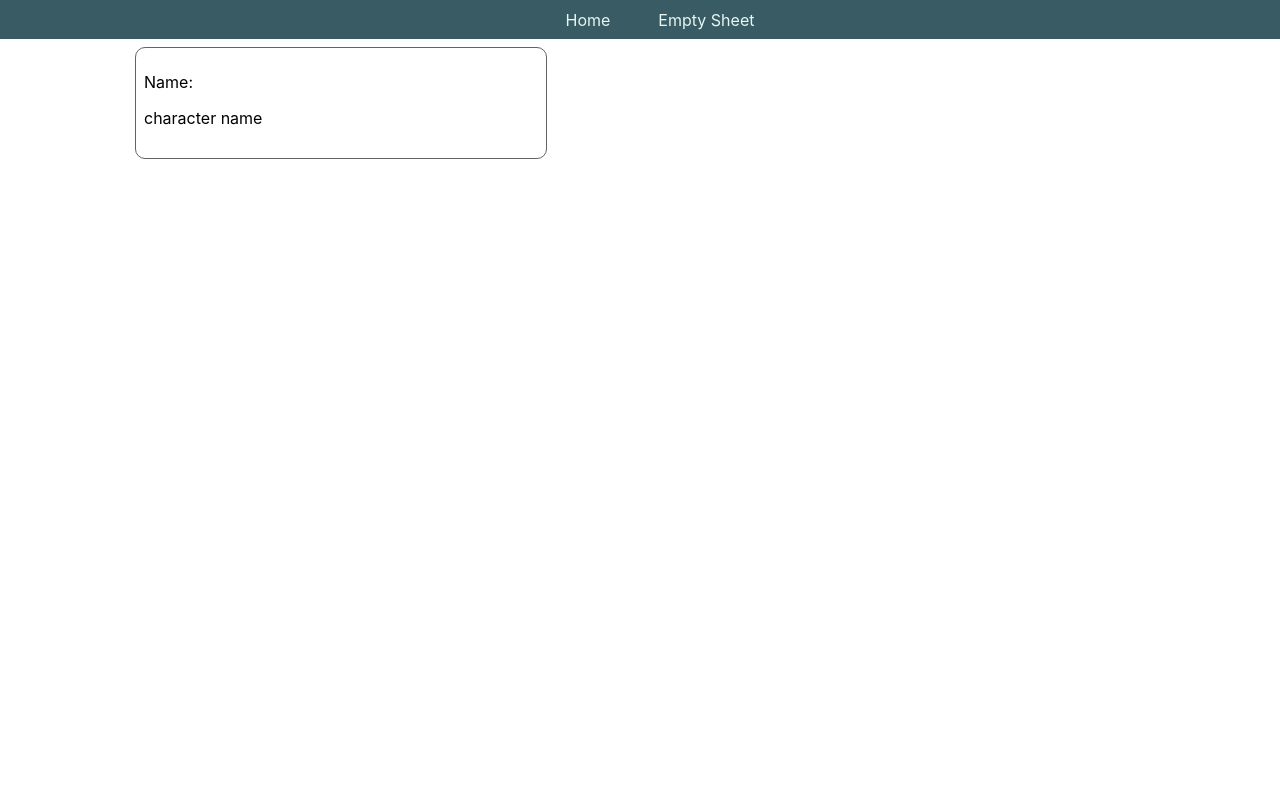
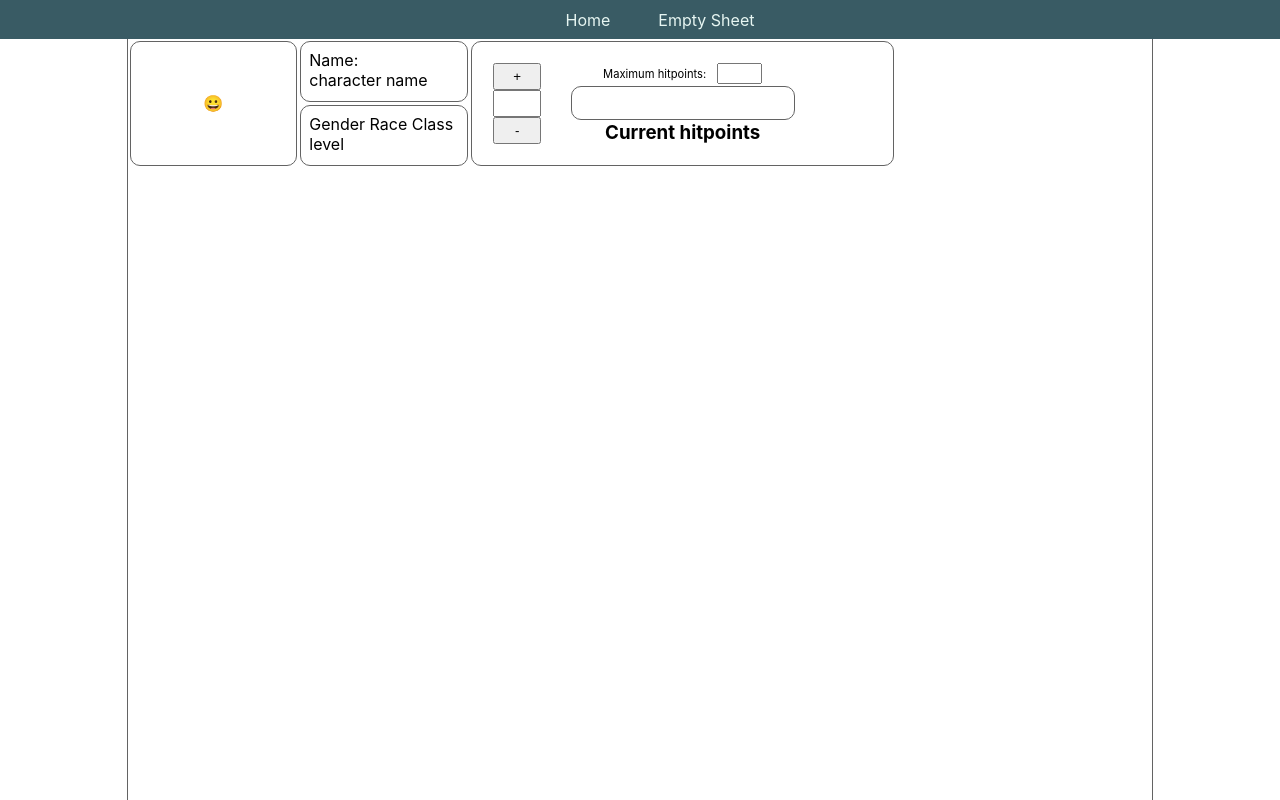
Before and after one commit to mikkoof/dnd, a Next.js app: page /Sheet in a window 1280 px wide. Shown: the top 800 px of the page. Built offline with nearby package versions, Linux system fonts and the light colour scheme.

Commit message:
Add box for hitpoints

```diff
--- /dev/null
+++ b/app/Sheet/(components)/characterIconBox.tsx
@@ -0,0 +1,9 @@
+import styles from '../sheet.module.css'
+export default function CharacterIconBox() {
+
+  return (
+    <div className={`${styles.cell} ${styles.characterIconBox}`}>
+      😀
+    </div>
+  )
+}
--- /dev/null
+++ b/app/Sheet/(components)/characterInfoBox.tsx
@@ -0,0 +1,12 @@
+import { useContext } from 'react'
+import { CharacterContext } from '../context'
+import styles from '../sheet.module.css'
+export default function NameBox() {
+
+  return (
+    <div className={`${styles.cell} ${styles.characterInfoBox}`}>
+      <p>Gender Race Class</p>
+      <p>level </p>
+    </div>
+  )
+}
--- /dev/null
+++ b/app/Sheet/(components)/healthBox.tsx
@@ -0,0 +1,22 @@
+import styles from '../sheet.module.css'
+export default function HealthBox() {
+
+  return (
+    <div className={`${styles.cell} ${styles.healthBox}`}>
+      <div className={styles.healthInput}>
+        <button>+</button>
+        <input />
+        <button>-</button>
+      </div>
+      <div className={styles.health}>
+        <div className={styles.maxHealth}>
+          <p>Maximum hitpoints: </p><input></input>
+        </div>
+        <div className={styles.currentHealth}>
+          <div className={`${styles.cell}`} ></div>
+          <h3>Current hitpoints</h3>
+        </div>
+      </div>
+    </div >
+  )
+}
--- /dev/null
+++ b/app/Sheet/(components)/nameBox.tsx
@@ -0,0 +1,17 @@
+import styles from '../sheet.module.css'
+
+export default function NameBox() {
+  return (
+    <div className={`${styles.cell} ${styles.nameBox}`}>
+      <p>Name:</p> <NameTextInput />
+    </div>
+  )
+};
+
+function NameTextInput() {
+
+
+  return (
+    <span>character name</span>
+  )
+};
--- a/app/Sheet/nameField.tsx
+++ /dev/null
@@ -1,10 +0,0 @@
-import styles from './sheet.module.css'
-
-export default function NameBox() {
-  return (
-    <div className={`${styles.cell} ${styles.nameBox}`}>
-      <p>Name:</p>
-      <p>character name</p>
-    </div>
-  )
-}
--- a/app/Sheet/page.tsx
+++ b/app/Sheet/page.tsx
@@ -1,10 +1,17 @@
-import NameBox from './nameField'
+import CharacterIconBox from './(components)/characterIconBox'
+import CharacterInfoBox from './(components)/characterInfoBox'
+import HealthBox from './(components)/healthBox'
+import NameBox from './(components)/nameBox'
 import styles from './sheet.module.css'
 
 export default function Sheet() {
   return (
     <div className={styles.sheet}>
+      {/* header */}
+      <CharacterIconBox />
       <NameBox />
+      <CharacterInfoBox />
+      <HealthBox />
     </div>
   )
 }
--- a/app/Sheet/sheet.module.css
+++ b/app/Sheet/sheet.module.css
@@ -4,6 +4,8 @@
   display: grid;
   grid-template-columns: repeat(12, 1fr [col-start]);
   grid-template-rows: repeat(24, 4rem [row-start]);
+  border-left: 1px solid #636363;
+  border-right: 1px solid #636363;
 }
 
 .cell {
@@ -14,10 +16,76 @@
   border: 1px solid #636363;
   border-radius: 10px;
 }
+.nameBox {
+  grid-column: span 2;
+  grid-row: 1 / 2;
+  padding: 0.5rem;
+}
+.nameBox p {
+  margin: 0;
+}
 
-.nameBox {
-  grid-column: 1 / 6;
-  grid-row: 1 / 3;
+.characterInfoBox {
+  grid-column: span 2;
+  grid-row: 2/3;
   padding: 0.5rem;
-  margin:0.5rem;
 }
+.characterInfoBox p {
+  margin: 0;
+}
+
+.characterIconBox {
+  grid-column: span 2;
+  grid-row: 1/3;
+  display: flex;
+  justify-content: center;
+  align-items: center;
+  flex-grow: 1;
+}
+
+.healthBox {
+  grid-column: span 5;
+  grid-row: 1/3;
+  display: grid;
+  grid-template-columns: 1fr 3fr 1fr;
+
+  padding: 5%;
+}
+
+.healthInput {
+  grid-column: 0/1;
+  display: grid;
+  grid-template-rows: 1fr 1fr 1fr;
+  height: 100%;
+  text-align: center;
+}
+
+.healthInput button, .healthInput input {
+  width: 3rem;
+}
+
+.health {
+  height: 80%;
+}
+
+.maxHealth {
+  flex-grow: 1;
+  display: flex;
+  justify-content: center;
+  align-items: center;
+}
+
+.maxHealth p {
+  margin: 0;
+  font-size: 0.7rem;
+  width: 50%;
+  display:inline-block;
+}
+.maxHealth input{
+  width: 20%;
+  display:inline-block;
+}
+
+.currentHealth {
+  text-align: center;
+}
--- a/app/globals.css
+++ b/app/globals.css
@@ -21,6 +21,11 @@ body {
 a {
   color: inherit;
   text-decoration: none;
+}
+
+h3,
+p {
+  margin: 0;
 }
 
 * {
```
